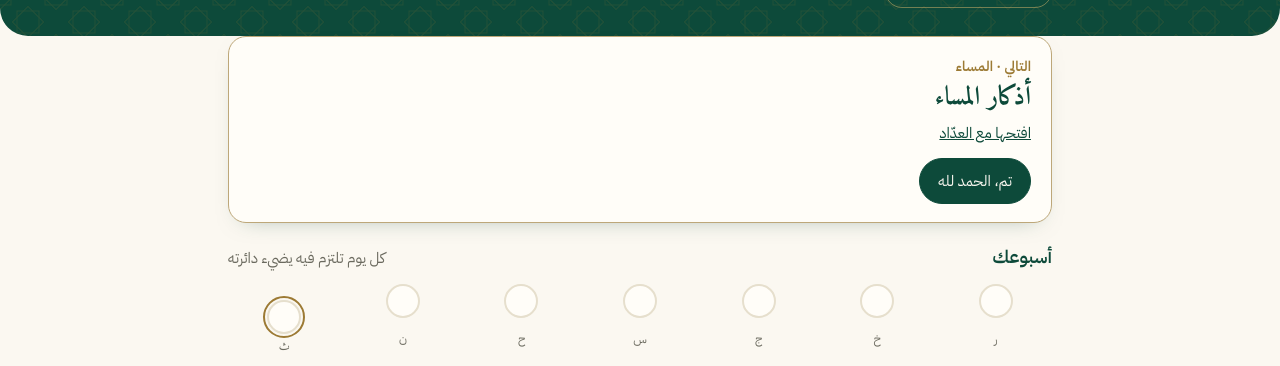
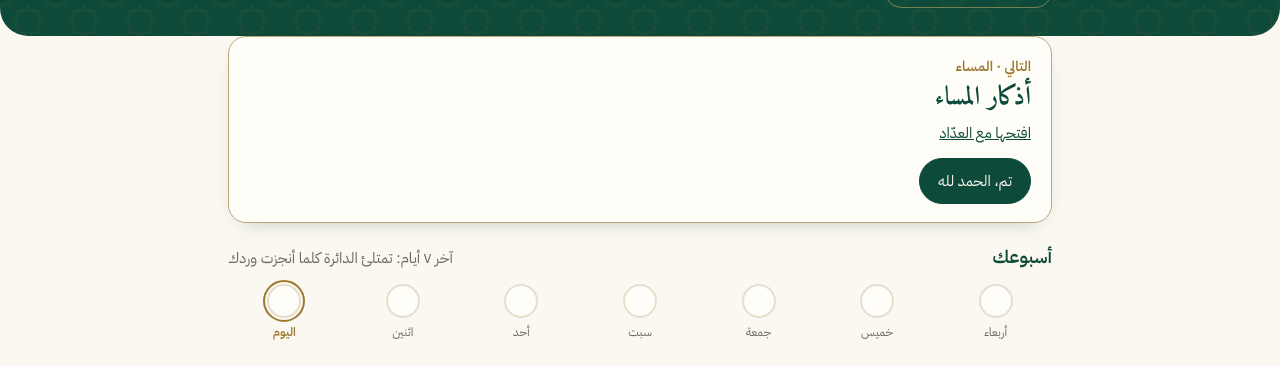
Before and after one commit to s9lim-9ebd/wird, a plain HTML site: page index.html in a window 1280 px wide. Shown: the part 232-598 px from the top of the page. Drawn offline with Linux system fonts and the light colour scheme; a web font is replaced by a local one.

Commit message:
Clearer week strip labels and alignment
Co-Authored-By: Claude Opus 5.5 <noreply@anthropic.com>
Claude-Session: https://claude.ai/code/session_01JCfntYpxoJhFV4fd5qR3z5

```diff
--- a/index.html
+++ b/index.html
@@ -238,13 +238,14 @@ a.card h3{color:var(--g);font-family:Amiri,serif;font-size:24px}
 .tmr{font-family:"IBM Plex Sans Arabic",sans-serif;font-size:13px;color:var(--mute);font-weight:400;display:block;margin-top:2px}
 .nowline{display:inline-block;margin-top:8px;font-size:15px;color:#f0dcae}
 .week{display:grid;grid-template-columns:repeat(7,minmax(0,1fr));gap:6px;text-align:center}
-.week .w{display:grid;gap:4px;justify-items:center;font-size:12px;color:var(--mute)}
+.week .w{display:grid;gap:4px;justify-items:center;align-content:start;font-size:12px;color:var(--mute);white-space:nowrap}
+.week .tdy{color:var(--gold);font-weight:600}
 .week .dot{width:34px;height:34px;border-radius:50%;border:2px solid var(--line);display:grid;place-items:center;background:var(--card)}
 .week .dot svg{width:14px;height:14px;color:var(--paper)}
 .week .full .dot{background:var(--g);border-color:var(--g)}
 .week .half .dot{background:var(--half);border-color:transparent}
 .week .part .dot{background:var(--done);border-color:transparent}
-.week .cur .dot{outline:2px solid var(--gold);outline-offset:2px}
+.week .tdy .dot{outline:2px solid var(--gold);outline-offset:2px}
 .when{margin-top:14px;display:flex;gap:12px;align-items:flex-start;padding:14px 16px}
 .when .ic{width:38px;height:38px;flex:none;border-radius:50%;display:grid;place-items:center;background:var(--panel);color:var(--gold)}
 .when .ic svg{width:18px;height:18px}
@@ -539,8 +540,8 @@ $('nowLine').textContent=`الآن: ${SLOTS[nowSlot]} · حتى ${fmt(BND[nowSlo
 const slotSel=$('nS');slotSel.innerHTML=SLOTS.map((s,i)=>`<option value="${i}">${s}</option>`).join('');
 const stamp=()=>{const d=day();d.tot=items.length;d.done=items.filter(x=>d.t[x.id]).length;if(d.tot&&d.done===d.tot&&!d.cel){d.cel=1;if(READY)toast('أتممت ورد اليوم، تقبّل الله منك')}saveDays()};
 let READY=false;
-const drawWeek=()=>{const wd=['ح','ن','ث','ر','خ','ج','س'];let h='',cnt=0;for(let i=6;i>=0;i--){const dt=new Date(WD.getFullYear(),WD.getMonth(),WD.getDate()-i),r=days[kd(dt)],c=!r||!r.tot||!r.done?'':r.done===r.tot?'full':r.done/r.tot>=.5?'half':'part';if(c==='full'||c==='half')cnt++;h+=`<div class="w ${c}${i===0?' cur':''}"><span class="dot">${c==='full'?'<svg><use href="#tick"/></svg>':''}</span>${wd[dt.getDay()]}</div>`}
-$('week').innerHTML=h;$('weekTxt').textContent=cnt?`التزمت ${ar(cnt)} من ٧ أيام`:'كل يوم تلتزم فيه يضيء دائرته'};
+const drawWeek=()=>{const wd=['أحد','اثنين','ثلاثاء','أربعاء','خميس','جمعة','سبت'];let h='',cnt=0;for(let i=6;i>=0;i--){const dt=new Date(WD.getFullYear(),WD.getMonth(),WD.getDate()-i),r=days[kd(dt)],c=!r||!r.tot||!r.done?'':r.done===r.tot?'full':r.done/r.tot>=.5?'half':'part';if(c==='full'||c==='half')cnt++;h+=`<div class="w ${c}${i===0?' tdy':''}"><span class="dot">${c==='full'?'<svg><use href="#tick"/></svg>':''}</span>${i===0?'اليوم':wd[dt.getDay()]}</div>`}
+$('week').innerHTML=h;$('weekTxt').textContent=cnt?`التزمت ${ar(cnt)} من آخر ٧ أيام`:'آخر ٧ أيام: تمتلئ الدائرة كلما أنجزت وردك'};
 const streak=()=>{let s=0,dt=new Date(WD);const ok=k=>{const r=days[k];return r&&r.tot&&r.done/r.tot>=.5};if(!ok(kd(dt)))dt.setDate(dt.getDate()-1);while(ok(kd(dt))){s++;dt.setDate(dt.getDate()-1)}return s};
 const plural=s=>s===1?'يوم':s===2?'يومان':s<=10?'أيام':'يومًا';
 const drawHero=()=>{const d=day(),tot=items.length,done=items.filter(x=>d.t[x.id]).length,R=56,L=2*Math.PI*R;
--- a/sw.js
+++ b/sw.js
@@ -1,4 +1,4 @@
-const V='wird-v9';
+const V='wird-v10';
 const CORE=['./','index.html','manifest.json','icon-180.png','icon-512.png'];
 self.addEventListener('install',e=>{e.waitUntil(caches.open(V).then(c=>c.addAll(CORE)).then(()=>self.skipWaiting()))});
 self.addEventListener('activate',e=>{e.waitUntil(caches.keys().then(ks=>Promise.all(ks.filter(k=>k!==V).map(k=>caches.delete(k)))).then(()=>self.clients.claim()))});
```
